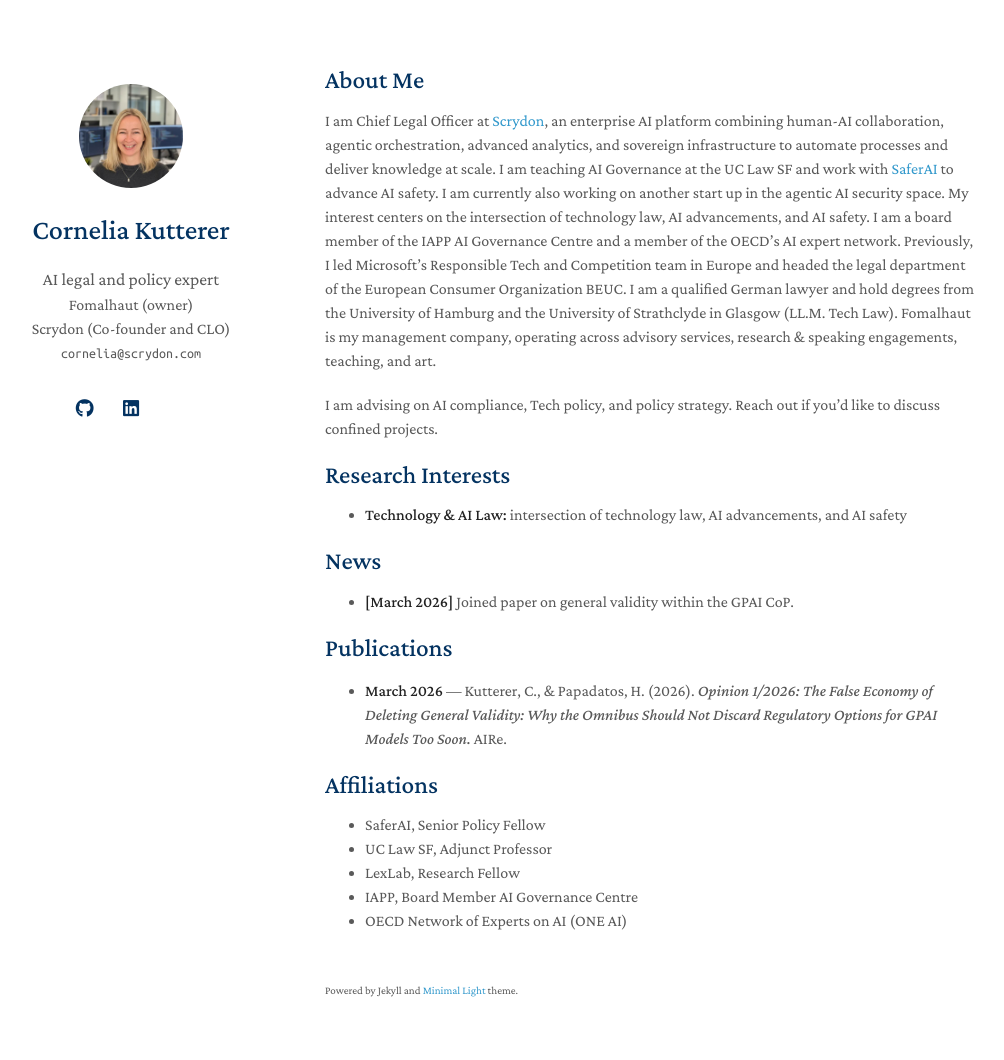
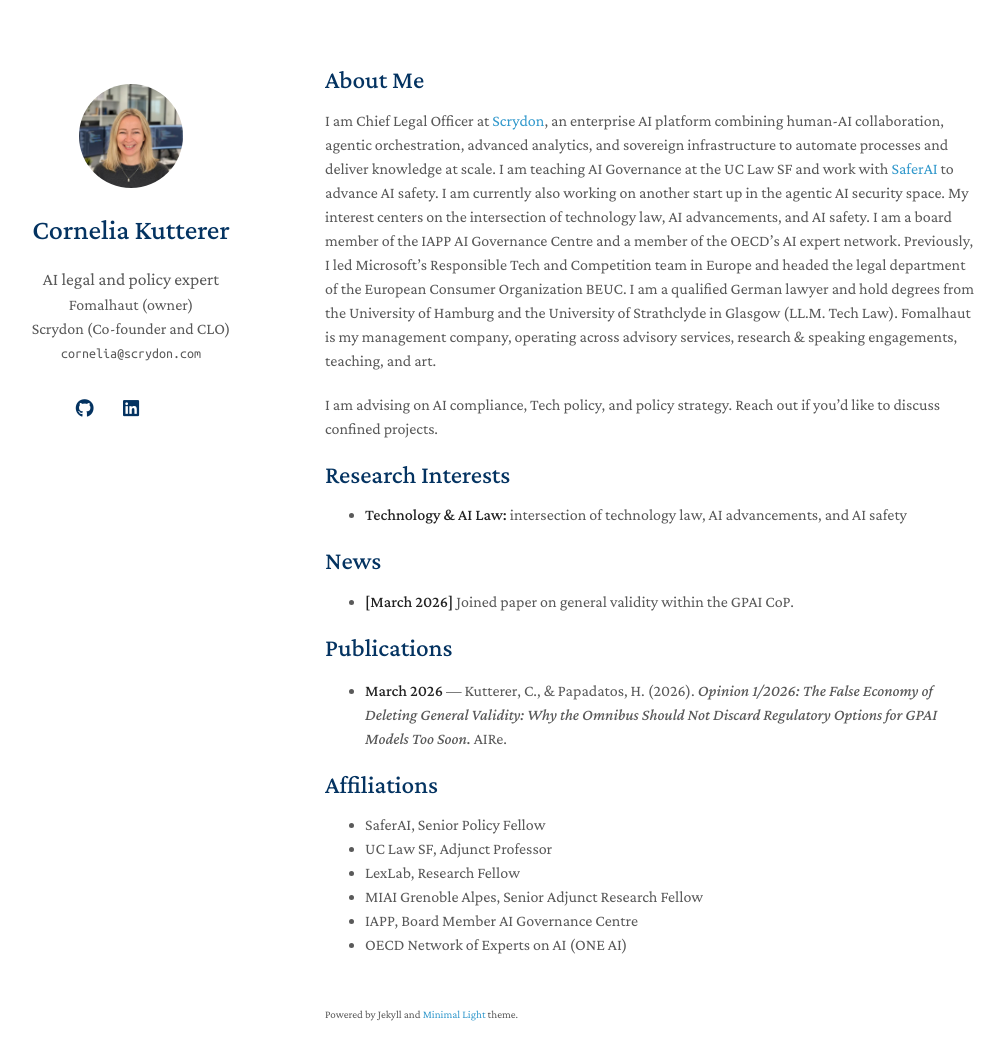
Before and after one commit to Fomalhautck/fomalhautck.github.io, a Jekyll site: the page built from index.md, in a window 1280 px wide and 1095 px high. Shown: the top 1060 px of the window, without its empty margins (145-1149 px from the left). Built offline with Jekyll 4.4.1, drawn with Linux system fonts in a browser that asks for light colours; a style sheet for code colours, icons or effects is not loaded; our own code applies the rules of GitHub Pages for plain Markdown files.

Commit message:
Add MIAI Grenoble Alpes affiliation
Senior Adjunct Research Fellow, listed below LexLab.

Co-Authored-By: Claude Opus 4.7 (1M context) <noreply@anthropic.com>

```diff
--- a/_includes/services.md
+++ b/_includes/services.md
@@ -4,6 +4,7 @@
   <li><a href="https://www.safer-ai.org/"><autocolor>SaferAI</autocolor></a>, Senior Policy Fellow</li>
   <li><a href="https://www.uclawsf.edu/people/cornelia-kutterer-2/"><autocolor>UC Law SF</autocolor></a>, Adjunct Professor</li>
   <li><a href="https://lexlab.uclawsf.edu/"><autocolor>LexLab</autocolor></a>, Research Fellow</li>
+  <li><a href="https://miai.univ-grenoble-alpes.fr/"><autocolor>MIAI Grenoble Alpes</autocolor></a>, Senior Adjunct Research Fellow</li>
   <li><a href="https://iapp.org/about/ai-governance-center/"><autocolor>IAPP</autocolor></a>, Board Member AI Governance Centre</li>
   <li><a href="https://oecd.ai/en/network-of-experts"><autocolor>OECD Network of Experts on AI (ONE AI)</autocolor></a></li>
 </ul>
```
